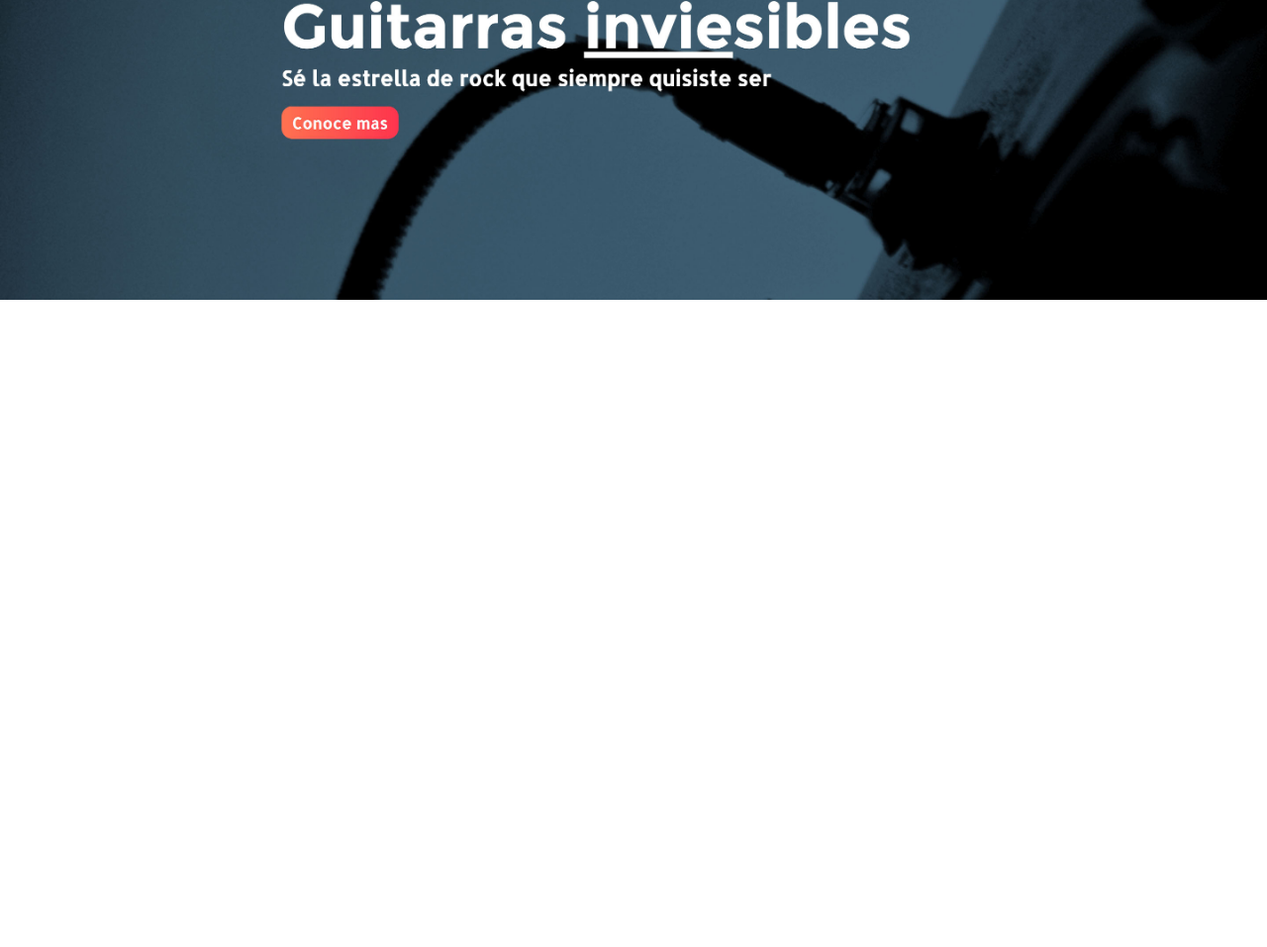
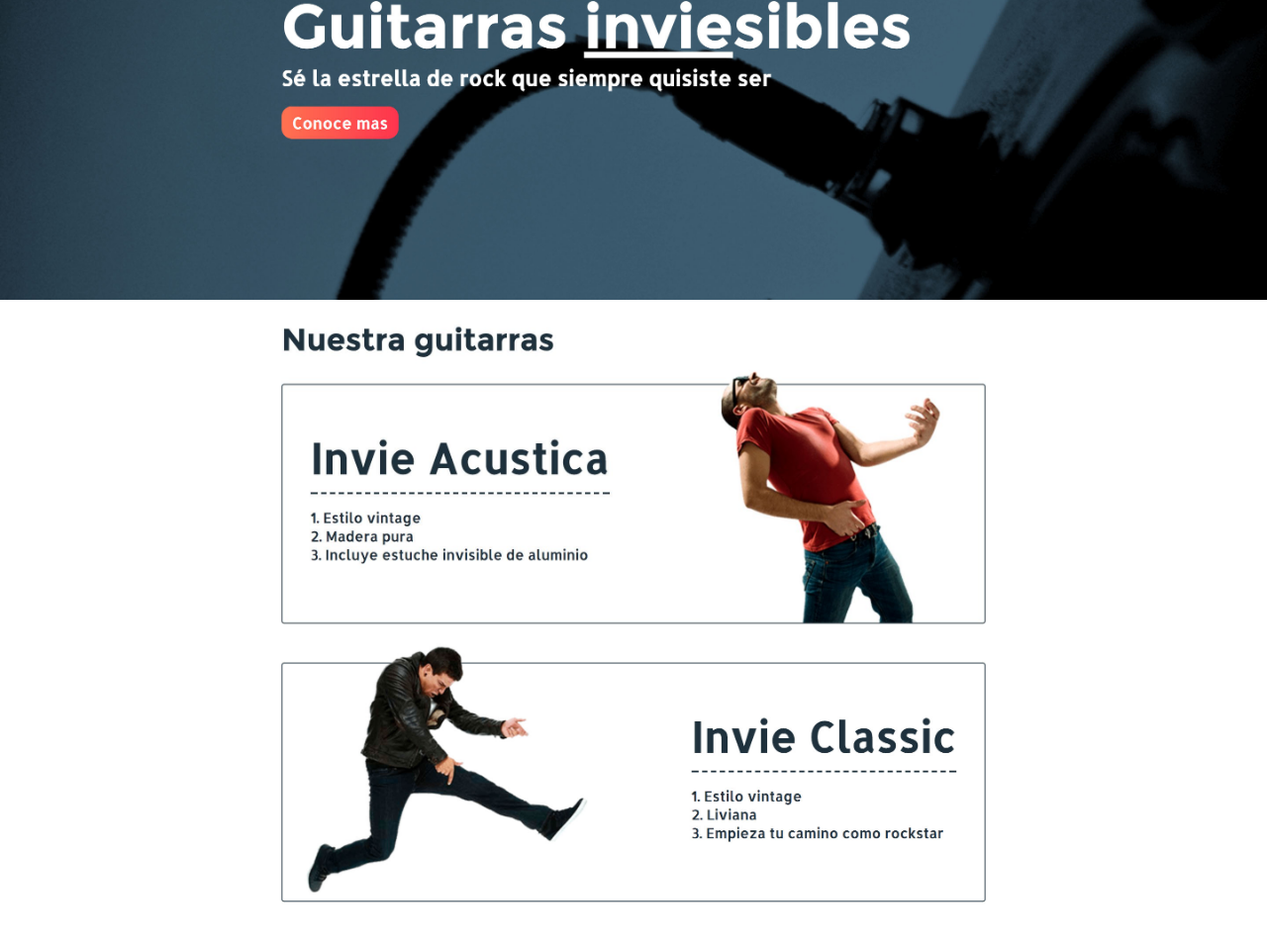
Before and after one commit to robinsonmar/invie-github, a plain HTML site: page index.html in a window 1280 px wide. Shown: the part 172-1129 px from the top of the page at 99% size. Before the commit the page ends 800 px from the top, so only its background shows below. Drawn offline with Linux system fonts and the light colour scheme.

Commit message:
agregando guitarra acustica

```diff
--- a/index.html
+++ b/index.html
@@ -16,6 +16,7 @@
   <body>
     <img src="header.jpg" alt="" />
     <img src="hero.jpg" alt="" />
-
+    <img src="acustica.jpg" alt="" />
+    <img src="clasica.jpg" alt="" />
   </body>
 </html>
```
Also changed, not shown: acustica.jpg (added), clasica.jpg (added).
